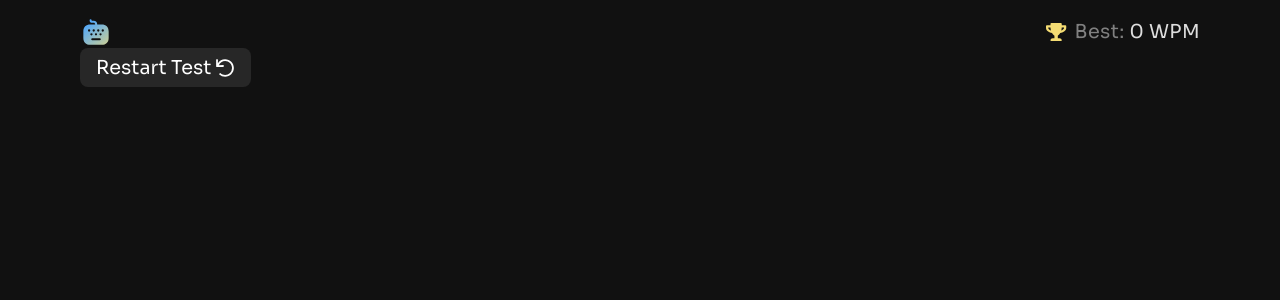
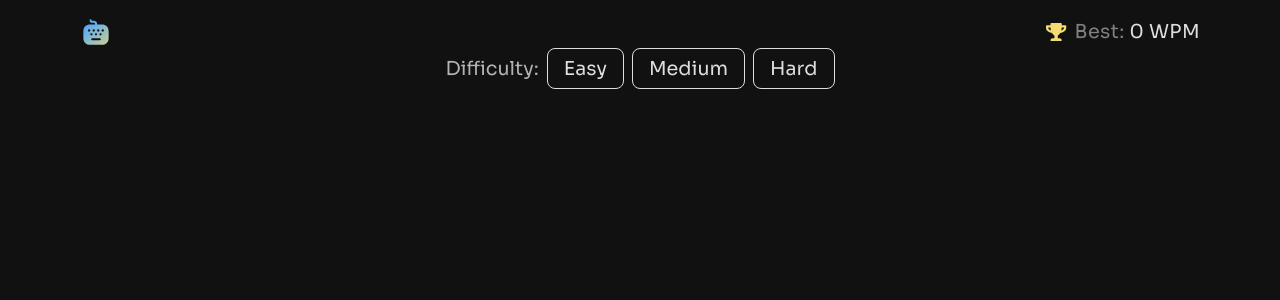
Before and after one commit to ShafiqRasa/typing-speed-test, a React (Vite) app: page / in a window 1280 px wide. Shown: the top 300 px of the page. Built offline with nearby package versions, Linux system fonts and the light colour scheme.

Commit message:
difficulty component is done

```diff
--- a/src/App.tsx
+++ b/src/App.tsx
@@ -1,13 +1,10 @@
-import NavBar, { CustomButton } from "./components";
+import NavBar, { Difficulty } from "./components";
 
 function App() {
   return (
     <main className="container">
       <NavBar />
-      <CustomButton
-        btnType="gray"
-        handleButton={() => console.log("Button clicked!")}
-      />
+      <Difficulty />
     </main>
   );
 }
--- /dev/null
+++ b/src/components/difficulty/difficulty.styles.ts
@@ -0,0 +1,20 @@
+import styled from "styled-components";
+
+export const DescriptionList = styled.dl`
+  display: flex;
+  justify-content: center;
+  align-items: center;
+  gap: var(--space-sm);
+
+  dt {
+    filter: brightness(0.8);
+  }
+
+  dd {
+    button {
+      border: 1px solid var(--text-color);
+      background-color: transparent;
+      color: var(--text-color);
+    }
+  }
+`;
--- /dev/null
+++ b/src/components/difficulty/difficulty.tsx
@@ -0,0 +1,23 @@
+import { DescriptionList } from "./difficulty.styles";
+
+const Difficulty = () => {
+  const handleDifficulty = (difficulty: string) => {
+    console.log(`Selected difficulty: ${difficulty}`);
+  };
+
+  return (
+    <DescriptionList>
+      <dt>Difficulty:</dt>
+      <dd>
+        <button onClick={() => handleDifficulty("easy")}>Easy</button>
+      </dd>
+      <dd>
+        <button onClick={() => handleDifficulty("medium")}>Medium</button>
+      </dd>
+      <dd>
+        <button onClick={() => handleDifficulty("hard")}>Hard</button>
+      </dd>
+    </DescriptionList>
+  );
+};
+export default Difficulty;
--- a/src/components/index.ts
+++ b/src/components/index.ts
@@ -1,2 +1,3 @@
 export { default } from "./Header/header";
 export { default as CustomButton } from "./button/button";
+export { default as Difficulty } from "./difficulty/difficulty";
--- a/src/index.scss
+++ b/src/index.scss
@@ -87,6 +87,22 @@ select {
    3. GLOBAL ELEMENTS
 ========================= */
 
+button {
+  appearance: none;
+  border: none;
+  display: flex;
+  align-items: center;
+  justify-content: center;
+  gap: var(--space-xs);
+  padding: var(--space-sm) var(--space-md);
+  background: var(--blue-color);
+  color: white;
+  font-size: var(--font-md);
+  line-height: var(--line-height-normal);
+  cursor: pointer;
+  border-radius: var(--radius);
+}
+
 img {
   max-width: 100%;
   display: block;
@@ -110,6 +126,13 @@ p {
   font-size: var(--font-md);
   line-height: var(--line-height-tight);
   letter-spacing: var(--letter-spacing-wide);
+}
+
+dl,
+dd {
+  font-size: var(--font-md);
+  line-height: var(--line-height-normal);
+  letter-spacing: var(--letter-spacing-normal);
 }
 /* =========================
    4. LAYOUT
```
